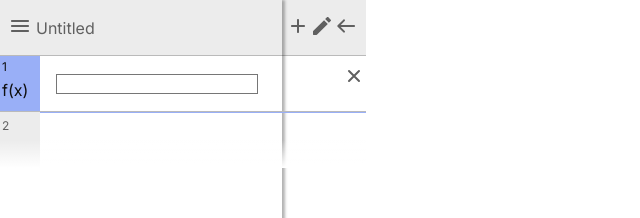
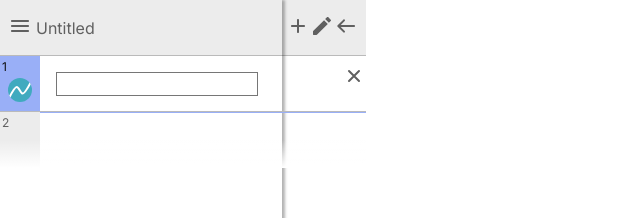
Before and after one commit to David-I7/graphcalculator, a React (Vite) app: page / in a window 1280 px wide. Shown: the top 218 px of the page, without its empty margins (0-640 px from the left). Built offline with nearby package versions, Linux system fonts and the light colour scheme.

Commit message:
start dynamic island

```diff
--- a/src/assets/styles/_mixins.scss
+++ b/src/assets/styles/_mixins.scss
@@ -13,8 +13,12 @@
   }
 }
 
-@mixin gridCenter {
+@mixin gridCenter() {
   display: grid;
+  place-content: center;
+}
+@mixin inlineGridCenter() {
+  display: inline-grid;
   place-content: center;
 }
 
--- a/src/components/input/input.module.scss
+++ b/src/components/input/input.module.scss
@@ -27,12 +27,12 @@
 }
 
 .textarea {
+  padding-block: 0.125rem;
   width: 100%;
   outline: none;
   resize: none;
-  // border: none;
   background-color: transparent;
-  height: 1lh;
+  height: calc(1lh + 0.25rem);
   overflow: hidden;
   display: block;
 }
--- a/src/components/svgs/index.tsx
+++ b/src/components/svgs/index.tsx
@@ -174,3 +174,78 @@ export const Menu = (props: Props) => {
     </svg>
   );
 };
+export const Function = (props: Props) => {
+  return (
+    <svg
+      width="24"
+      height="24"
+      viewBox="0 0 24 24"
+      fill="none"
+      stroke="white"
+      xmlns="http://www.w3.org/2000/svg"
+      {...props}
+    >
+      <path
+        d="M1.25 19.5C1.25 19.5 6.75 9 8.75 9C10.75 9 12.25 14.5 14.25 15.5C16.25 16.5 22.75 4.5 22.75 4.5"
+        strokeWidth="2"
+        strokeLinecap="round"
+      />
+    </svg>
+  );
+};
+export const Quotes = (props: Props) => {
+  return (
+    <svg
+      width="24"
+      height="24"
+      viewBox="0 0 24 24"
+      fill="currentColor"
+      xmlns="http://www.w3.org/2000/svg"
+      {...props}
+    >
+      <path d="M9 5C9.53043 5 10.0391 5.21071 10.4142 5.58579C10.7893 5.96086 11 6.46957 11 7V13C11 16.13 9.35 18.193 6.243 18.97C6.11526 19.003 5.98227 19.0103 5.85167 18.9917C5.72107 18.973 5.59546 18.9287 5.48206 18.8613C5.36866 18.7939 5.26972 18.7047 5.19095 18.5989C5.11217 18.4931 5.05511 18.3727 5.02305 18.2447C4.99099 18.1168 4.98457 17.9837 5.00416 17.8533C5.02374 17.7228 5.06895 17.5975 5.13717 17.4846C5.20539 17.3717 5.29528 17.2734 5.40166 17.1954C5.50804 17.1173 5.62881 17.0611 5.757 17.03C7.984 16.473 9 15.203 9 13V12H6C5.49542 12.0002 5.00943 11.8096 4.63945 11.4665C4.26947 11.1234 4.04284 10.6532 4.005 10.15L4 10V7C4 6.46957 4.21071 5.96086 4.58579 5.58579C4.96086 5.21071 5.46957 5 6 5H9ZM18 5C18.5304 5 19.0391 5.21071 19.4142 5.58579C19.7893 5.96086 20 6.46957 20 7V13C20 16.13 18.35 18.193 15.243 18.97C15.1153 19.003 14.9823 19.0103 14.8517 18.9917C14.7211 18.973 14.5955 18.9287 14.4821 18.8613C14.3687 18.7939 14.2697 18.7047 14.1909 18.5989C14.1122 18.4931 14.0551 18.3727 14.023 18.2447C13.991 18.1168 13.9846 17.9837 14.0042 17.8533C14.0237 17.7228 14.0689 17.5975 14.1372 17.4846C14.2054 17.3717 14.2953 17.2734 14.4017 17.1954C14.508 17.1173 14.6288 17.0611 14.757 17.03C16.984 16.473 18 15.203 18 13V12H15C14.4954 12.0002 14.0094 11.8096 13.6395 11.4665C13.2695 11.1234 13.0428 10.6532 13.005 10.15L13 10V7C13 6.46957 13.2107 5.96086 13.5858 5.58579C13.9609 5.21071 14.4696 5 15 5H18Z" />
+    </svg>
+  );
+};
+export const Table = (props: Props) => {
+  return (
+    <svg
+      width="24"
+      height="24"
+      viewBox="0 0 24 24"
+      fill="currentColor"
+      xmlns="http://www.w3.org/2000/svg"
+      {...props}
+    >
+      <path d="M4 6C4 5.46957 4.21071 4.96086 4.58579 4.58579C4.96086 4.21071 5.46957 4 6 4H18C18.5304 4 19.0391 4.21071 19.4142 4.58579C19.7893 4.96086 20 5.46957 20 6V18C20 18.5304 19.7893 19.0391 19.4142 19.4142C19.0391 19.7893 18.5304 20 18 20H6C5.46957 20 4.96086 19.7893 4.58579 19.4142C4.21071 19.0391 4 18.5304 4 18V6ZM19 8H15V11H19V8ZM19 12H15V15H19V12ZM19 16H15V19H18C18.2652 19 18.5196 18.8946 18.7071 18.7071C18.8946 18.5196 19 18.2652 19 18V16ZM14 19V16H10V19H14ZM9 19V16H5V18C5 18.2652 5.10536 18.5196 5.29289 18.7071C5.48043 18.8946 5.73478 19 6 19H9ZM5 15H9V12H5V15ZM5 11H9V8H5V11ZM10 8V11H14V8H10ZM14 12H10V15H14V12Z" />
+    </svg>
+  );
+};
+export const Warning = (props: Props) => {
+  return (
+    <svg
+      width="24"
+      height="24"
+      viewBox="0 0 24 24"
+      fill="currentColor"
+      xmlns="http://www.w3.org/2000/svg"
+      {...props}
+    >
+      <path d="M2.725 21C2.54167 21 2.375 20.9543 2.225 20.863C2.075 20.7717 1.95833 20.6507 1.875 20.5C1.79167 20.3493 1.746 20.1867 1.738 20.012C1.73 19.8373 1.77567 19.6667 1.875 19.5L11.125 3.5C11.225 3.33333 11.3543 3.20833 11.513 3.125C11.6717 3.04167 11.834 3 12 3C12.166 3 12.3287 3.04167 12.488 3.125C12.6473 3.20833 12.7763 3.33333 12.875 3.5L22.125 19.5C22.225 19.6667 22.271 19.8377 22.263 20.013C22.255 20.1883 22.209 20.3507 22.125 20.5C22.041 20.6493 21.9243 20.7703 21.775 20.863C21.6257 20.9557 21.459 21.0013 21.275 21H2.725ZM12 18C12.2833 18 12.521 17.904 12.713 17.712C12.905 17.52 13.0007 17.2827 13 17C12.9993 16.7173 12.9033 16.48 12.712 16.288C12.5207 16.096 12.2833 16 12 16C11.7167 16 11.4793 16.096 11.288 16.288C11.0967 16.48 11.0007 16.7173 11 17C10.9993 17.2827 11.0953 17.5203 11.288 17.713C11.4807 17.9057 11.718 18.0013 12 18ZM12 15C12.2833 15 12.521 14.904 12.713 14.712C12.905 14.52 13.0007 14.2827 13 14V11C13 10.7167 12.904 10.4793 12.712 10.288C12.52 10.0967 12.2827 10.0007 12 10C11.7173 9.99933 11.48 10.0953 11.288 10.288C11.096 10.4807 11 10.718 11 11V14C11 14.2833 11.096 14.521 11.288 14.713C11.48 14.905 11.7173 15.0007 12 15Z" />
+    </svg>
+  );
+};
+export const Hidden = (props: Props) => {
+  return (
+    <svg
+      width="24"
+      height="24"
+      viewBox="0 0 24 24"
+      fill="currentColor"
+      xmlns="http://www.w3.org/2000/svg"
+      {...props}
+    >
+      <path d="M22 12C22 17.5228 17.5228 22 12 22C6.47715 22 2 17.5228 2 12C2 6.47715 6.47715 2 12 2C17.5228 2 22 6.47715 22 12ZM5.27201 12C5.27201 15.7158 8.28424 18.728 12 18.728C15.7158 18.728 18.728 15.7158 18.728 12C18.728 8.28424 15.7158 5.27201 12 5.27201C8.28424 5.27201 5.27201 8.28424 5.27201 12Z" />
+    </svg>
+  );
+};
--- a/src/data/css/variables.ts
+++ b/src/data/css/variables.ts
@@ -1,4 +1,8 @@
 export const CSS_VARIABLES = {
+  // COLOR BASE
+  baseLightness: "50%",
+  baseSaturation: "50%",
+
   // TEXT || BUTTONS || ICONS
   primary: "#3d5cc2",
   secondary: "#4d4d4d",
--- a/src/features/expressionPanel/assets/base.scss
+++ b/src/features/expressionPanel/assets/base.scss
@@ -79,49 +79,6 @@
         color: base.$on-primary-container;
       }
     }
-
-    .dynamic-island {
-      transition: background-color 150ms ease-out, color 150ms ease-out;
-      min-width: 2.5rem;
-      align-self: stretch;
-      padding: 0.125rem;
-      background-color: base.$surface-container-low;
-
-      &:hover {
-        cursor: move;
-      }
-
-      &__index {
-        @extend .font-body-xs;
-        margin-bottom: 0.125rem;
-      }
-      &__type {
-      }
-    }
-  }
-
-  &__textarea-container {
-    @extend .font-body-xl;
-    padding-block: 0.5rem;
-    position: relative;
-    overflow: hidden;
-    flex: 1;
-    padding-right: 3.5rem;
-  }
-
-  &__textarea {
-    width: 100%;
-    outline: none;
-    resize: none;
-    // border: none;
-    background-color: transparent;
-    height: 1lh;
-    overflow: hidden;
-    display: block;
-  }
-
-  &__textarea-container span {
-    font-size: inherit;
   }
 
   &__li--faded {
@@ -168,6 +125,32 @@
   }
 }
 
+.dynamic-island {
+  transition: background-color 150ms ease-out, color 150ms ease-out;
+  min-width: 2.5rem;
+  align-self: stretch;
+  padding: 0.125rem;
+  background-color: base.$surface-container-low;
+
+  &:hover {
+    cursor: move;
+  }
+
+  &__index {
+    @extend .font-body-xs;
+    margin-bottom: 0.125rem;
+  }
+  &__type {
+    cursor: pointer;
+    @include base.gridCenter();
+  }
+  &__type__function {
+    @include base.inlineGridCenter();
+    border-radius: base.$br-round;
+    overflow: hidden;
+  }
+}
+
 @media screen and (max-width: 500px) {
   .expression-panel {
     top: 50%;
--- /dev/null
+++ b/src/features/expressionPanel/components/list/ExpressionDynamicIsland.tsx
@@ -0,0 +1,62 @@
+import { Expression } from "../../../../lib/api/graph";
+import {
+  Quotes,
+  Function,
+  Table,
+  Hidden,
+  Warning,
+} from "../../../../components/svgs";
+import { useAppDispatch } from "../../../../state/hooks";
+import { toggleExpressionVisibility } from "../../../../state/graph/graph";
+
+type ExpressionDynamicIslandProps = {
+  index: number;
+  item: Expression;
+  dispatch: ReturnType<typeof useAppDispatch>;
+};
+
+const ExpressionDynamicIsland = ({
+  index,
+  item,
+  dispatch,
+}: ExpressionDynamicIslandProps) => {
+  return (
+    <div draggable className="dynamic-island">
+      <div className="dynamic-island__index">{index}</div>
+      <div className="dynamic-island__type">
+        {item.type === "expression" ? (
+          <button
+            onClick={(e) => {
+              dispatch(
+                toggleExpressionVisibility({
+                  hidden: !item.hidden,
+                  id: item.id,
+                  idx: index - 1,
+                })
+              );
+            }}
+            aria-label={`${item.hidden ? "Show" : "Hide"} ${
+              item.type
+            } ${index}`}
+            style={{
+              backgroundColor: item.hidden ? "transparent" : item.color,
+            }}
+            className="dynamic-island__type__function"
+          >
+            {item.hidden ? (
+              <Hidden style={{ cursor: "pointer" }} />
+            ) : (
+              <Function style={{ cursor: "pointer" }} />
+            )}
+          </button>
+        ) : item.type === "note" ? (
+          <Quotes />
+        ) : (
+          <Table />
+        )}
+      </div>
+    </div>
+  );
+};
+
+export default ExpressionDynamicIsland;
--- a/src/features/expressionPanel/components/list/ExpressionList.tsx
+++ b/src/features/expressionPanel/components/list/ExpressionList.tsx
@@ -1,10 +1,9 @@
-import { useEffect, useMemo, useRef, useState } from "react";
+import { useCallback, useEffect, useRef, useState } from "react";
 import ButtonTarget from "../../../../components/buttons/target/ButtonTarget";
 import { Close } from "../../../../components/svgs";
 import useDraggable from "../../../../hooks/useDraggable";
 import useNextId from "../../hooks/useNextId";
 import ResizableTextarea from "../../../../components/input/ResizableTextarea";
-import { Expression } from "../../../../lib/api/graph";
 import { useAppDispatch, useAppSelector } from "../../../../state/hooks";
 import {
   createExpression,
@@ -17,10 +16,7 @@ import {
   AnimateScale,
   KeyframeAnimationOptionsBuilder,
 } from "../../../../lib/animations";
-
-type ExpressionListProps = {
-  data?: Expression[];
-};
+import ExpressionDynamicIsland from "./ExpressionDynamicIsland";
 
 const ExpressionList = () => {
   const { expressions } = useAppSelector(
@@ -40,24 +36,22 @@ const ExpressionList = () => {
       .build()
   );
 
+  const setup = useCallback(
     function setup(currentTarget: HTMLOListElement) {
       const id = Number(currentTarget.getAttribute("expr-id"));
+      const idx = Number(currentTarget.getAttribute("item-idx"));
 
-    if (!id || isNaN(id)) return;
+      if (!Number.isInteger(id) || !Number.isInteger(idx)) return;
 
-    let startPos: number | undefined;
-    for (let i = 0; i < expressions.length; ++i) {
-      if (expressions[i].id === id) {
-        startPos = i;
-        break;
-      }
-    }
-    if (!startPos) return;
+      if (expressions[idx]?.id !== id) return;
 
-    draggedMetadata.current = { id, startPos };
+      draggedMetadata.current = { id, startPos: idx };
       setIsDragging(true);
-  }
+    },
+    [expressions]
+  );
 
+  const cleanup = useCallback(
     function cleanup(currentTarget: HTMLOListElement) {
       const { id, startPos } = draggedMetadata.current;
       const strId = id.toString();
@@ -82,7 +76,9 @@ const ExpressionList = () => {
 
       dispatch(updateExpressionPos({ id, startPos, endPos }));
       setIsDragging(false);
-  }
+    },
+    [expressions]
+  );
 
   useDraggable({
     draggableContainerRef,
@@ -95,7 +91,9 @@ const ExpressionList = () => {
 
   useEffect(() => {
     if (expressions.length === 0) {
-      dispatch(createExpression({ id: nextId, type: "expr", loc: "end" }));
+      dispatch(
+        createExpression({ id: nextId, type: "expression", loc: "end" })
+      );
       setNextId(nextId + 1);
     }
   }, [expressions]);
@@ -110,17 +108,13 @@ const ExpressionList = () => {
                 key={item.id}
                 className="expression-list__li draggable"
                 expr-id={item.id}
+                item-idx={index}
               >
-                <div draggable className="dynamic-island">
-                  <div className="dynamic-island__index">{index + 1}</div>
-                  <div className="dynamic-island__type">
-                    {item.type === "expr"
-                      ? "f(x)"
-                      : item.type === "note"
-                      ? '""'
-                      : undefined}
-                  </div>
-                </div>
+                <ExpressionDynamicIsland
+                  dispatch={dispatch}
+                  item={item}
+                  index={index + 1}
+                />
 
                 <ResizableTextarea
                   container={{
@@ -135,6 +129,7 @@ const ExpressionList = () => {
                         updateExpressionContent({
                           id: item.id,
                           content: e.target.value,
+                          idx: index,
                         })
                       );
                     },
@@ -149,7 +144,7 @@ const ExpressionList = () => {
                       animationOptions.current
                     );
                     setTimeout(() => {
-                      dispatch(deleteExpression(item.id));
+                      dispatch(deleteExpression({ id: item.id, idx: index }));
                     }, CSS_VARIABLES.animationSpeedFast);
                   }}
                   title={`Delete ${item.type} ${index + 1}`}
@@ -166,7 +161,7 @@ const ExpressionList = () => {
             role="button"
             onClick={() => {
               dispatch(
-                createExpression({ id: nextId, type: "expr", loc: "end" })
+                createExpression({ id: nextId, type: "expression", loc: "end" })
               );
               setNextId(nextId + 1);
             }}
--- a/src/hooks/reactutils.ts
+++ b/src/hooks/reactutils.ts
@@ -3,10 +3,12 @@ import styles from "../components/scrim/scrim.module.scss";
 
 export function usePopulateRef<T extends HTMLElement>(
   ref: React.RefObject<T | null>,
-  opt: { selector?: string; id?: string }
+  opt: { selector?: string; id?: string; cb?: () => T }
 ) {
   useEffect(() => {
-    if (opt.id) {
+    if (opt.cb) {
+      ref.current = opt.cb();
+    } else if (opt.id) {
       ref.current = document.getElementById(opt.id) as T;
     } else if (opt.selector) {
       ref.current = document.querySelector(opt.selector) as T;
--- a/src/lib/api/graph.ts
+++ b/src/lib/api/graph.ts
@@ -5,9 +5,11 @@ export type GraphData = {
   createdAt: string;
   modifiedAt: string;
   expressions: {
-    type: "note" | "expr" | "table";
+    type: "note" | "expression" | "table";
     content: string;
     id: number;
+    color?: string;
+    hidden?: boolean;
   }[];
 };
 
--- a/src/state/graph/graph.ts
+++ b/src/state/graph/graph.ts
@@ -1,5 +1,6 @@
 import { createSlice, PayloadAction } from "@reduxjs/toolkit";
 import { GraphData, ExpressionType, Expression } from "../../lib/api/graph";
+import { CSS_VARIABLES } from "../../data/css/variables";
 
 interface GraphState {
   currentGraph: GraphData;
@@ -14,11 +15,23 @@ function createNewGraph(): GraphData {
     modifiedAt: createdAt,
     thumb: "",
     name: "Untitled",
-    expressions: [createNewExpression("expr", 1)],
+    expressions: [createNewExpression("expression", 1)],
   };
 }
 
 function createNewExpression(type: ExpressionType, id: number): Expression {
+  if (type === "expression") {
+    return {
+      id,
+      type,
+      content: "",
+      color: `hsl(${Math.floor(Math.random() * 360)},${
+        CSS_VARIABLES.baseSaturation
+      },${CSS_VARIABLES.baseLightness})`,
+      hidden: false,
+    };
+  }
+
   return {
     id,
     type,
@@ -82,36 +95,21 @@ const graphSlice = createSlice({
         }
       }
     ),
-    deleteExpression: create.reducer((state, action: PayloadAction<number>) => {
-      for (let i = 0; i < state.currentGraph.expressions.length; ++i) {
-        if (state.currentGraph.expressions[i].id === action.payload) {
-          state.currentGraph.expressions.splice(i, 1);
-          break;
-        }
+    deleteExpression: create.reducer(
+      (state, action: PayloadAction<{ id: number; idx: number }>) => {
+        if (
+          state.currentGraph.expressions[action.payload.idx].id !==
+          action.payload.id
+        )
+          return;
+        state.currentGraph.expressions.splice(action.payload.idx, 1);
       }
-    }),
+    ),
     updateExpressionPos: create.reducer(
       (
         state,
         action: PayloadAction<{ id: number; startPos: number; endPos: number }>
       ) => {
-        if (
-          state.currentGraph.expressions[action.payload.startPos].id !==
-          action.payload.id
-        )
-          return;
-
-        const exprLength = state.currentGraph.expressions.length;
-        if (
-          !(
-            action.payload.startPos < exprLength &&
-            action.payload.startPos >= 0 &&
-            action.payload.endPos >= 0 &&
-            action.payload.endPos < exprLength
-          )
-        )
-          return;
-
         if (action.payload.startPos < action.payload.endPos) {
           let i = action.payload.startPos;
           while (i < action.payload.startPos) {
@@ -128,13 +126,32 @@ const graphSlice = createSlice({
       }
     ),
     updateExpressionContent: create.reducer(
-      (state, action: PayloadAction<{ content: string; id: number }>) => {
-        for (let i = 0; i < state.currentGraph.expressions.length; ++i) {
-          if (state.currentGraph.expressions[i].id === action.payload.id) {
-            state.currentGraph.expressions[i].content = action.payload.content;
-            break;
-          }
-        }
+      (
+        state,
+        action: PayloadAction<{ content: string; id: number; idx: number }>
+      ) => {
+        if (
+          state.currentGraph.expressions[action.payload.idx].id !==
+          action.payload.id
+        )
+          return;
+        state.currentGraph.expressions[action.payload.idx].content =
+          action.payload.content;
+      }
+    ),
+    toggleExpressionVisibility: create.reducer(
+      (
+        state,
+        action: PayloadAction<{ hidden: boolean; id: number; idx: number }>
+      ) => {
+        if (
+          state.currentGraph.expressions[action.payload.idx].id !==
+          action.payload.id
+        )
+          return;
+
+        state.currentGraph.expressions[action.payload.idx].hidden =
+          !state.currentGraph.expressions[action.payload.idx].hidden;
       }
     ),
   }),
@@ -146,6 +163,7 @@ export const {
   saveGraph,
   updateExpressionContent,
   updateExpressionPos,
+  toggleExpressionVisibility,
   createExpression,
   deleteExpression,
 } = graphSlice.actions;
```
Also changed, not shown: src/helpers/dom.ts (+15 -0 lines). Lines whose indentation alone changed are shown as unchanged.
